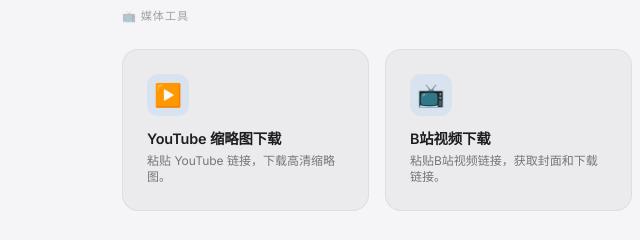
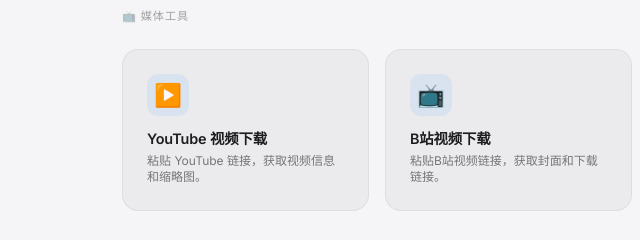
Before and after one commit to yuxuerumeng/raindream-toolbox, a plain HTML site: page index.html in a window 1280 px wide. Shown: the part 840-1080 px from the top of the page, 0-640 px from the left. Drawn offline with Linux system fonts and the light colour scheme.

Commit message:
fix: YouTube card name + restore missing i18n keys

```diff
--- a/index.html
+++ b/index.html
@@ -57,7 +57,7 @@
 <div class="section" style="padding-top:3rem">
   <div class="section-label">📺 媒体工具</div>
   <div class="tool-grid">
-    <a href="tools/youtube-thumb.html" class="tool-card"><div class="card-icon">▶️</div><h3 data-i18n="tool_ytthumb_title">YouTube 缩略图下载</h3><p class="card-desc" data-i18n="tool_ytthumb_desc_full">粘贴 YouTube 链接，下载高清缩略图。</p></a>
+    <a href="tools/youtube-thumb.html" class="tool-card"><div class="card-icon">▶️</div><h3 data-i18n="tool_ytthumb_title">YouTube 视频下载</h3><p class="card-desc" data-i18n="tool_ytthumb_desc_full">粘贴 YouTube 链接，获取视频信息和缩略图。</p></a>
     <a href="tools/bilibili-cover.html" class="tool-card"><div class="card-icon">📺</div><h3 data-i18n="tool_bili_title">B站视频下载</h3><p class="card-desc" data-i18n="tool_bili_desc_full">粘贴B站视频链接，获取封面和下载链接。</p></a>
   </div>
 </div>
```
Also changed, not shown: tools/youtube-thumb.html (+1 -1 lines).
